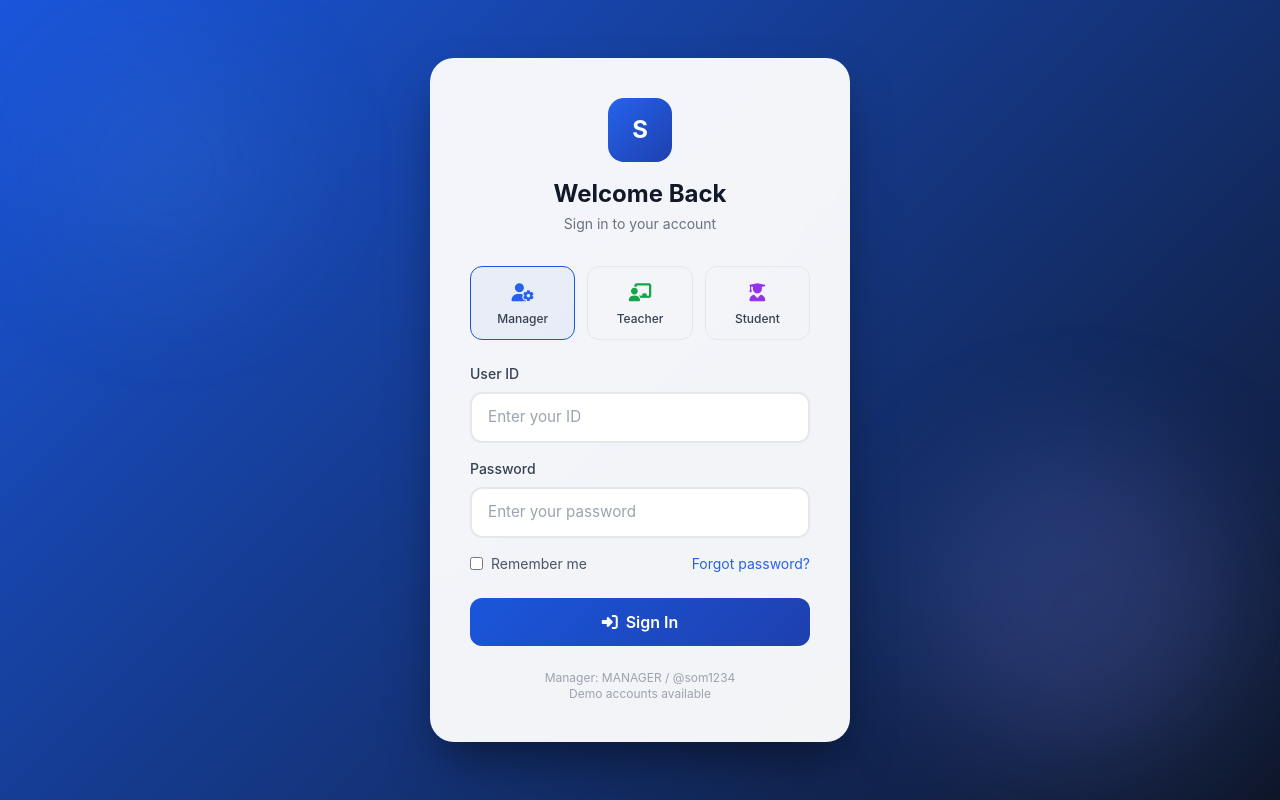
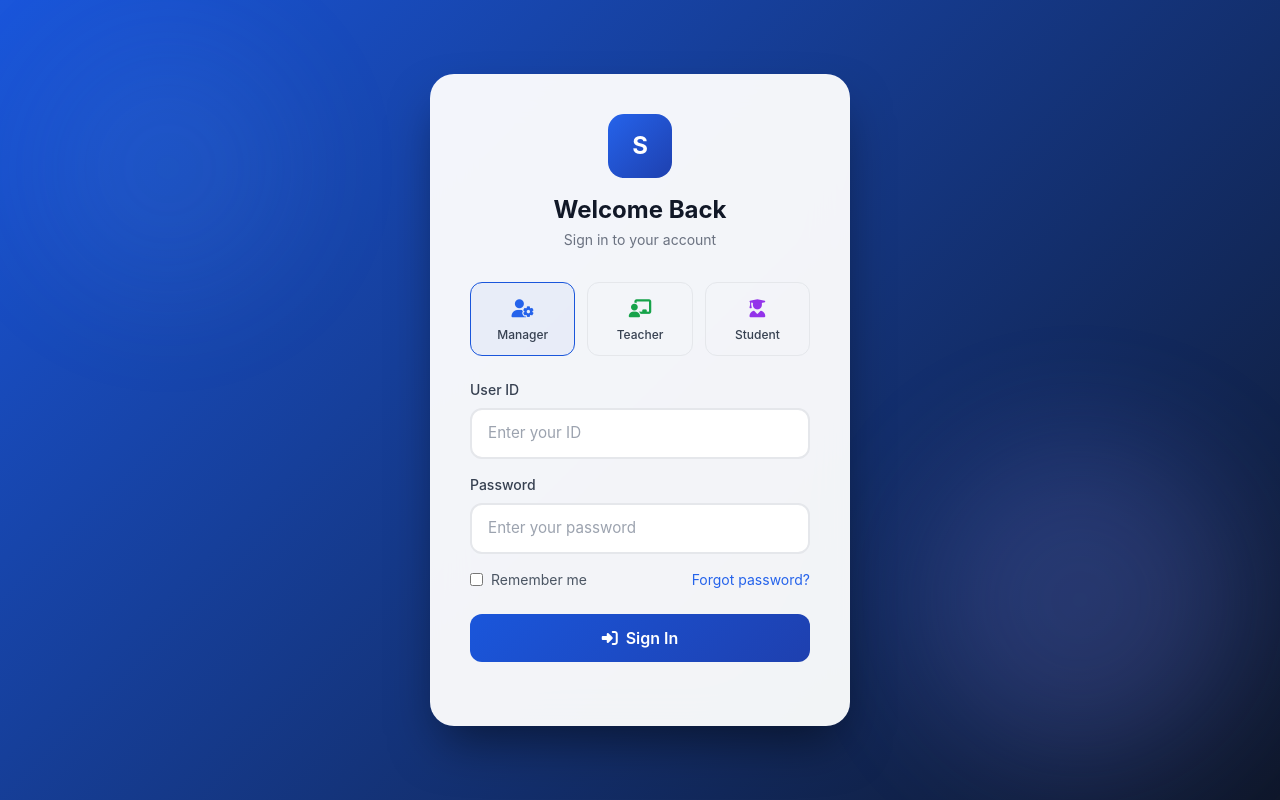
Before and after one commit to abdiqaadirhilaal/open-somalia-star-web, a website: page login.html in a window 1280 px wide. Drawn offline with nearby package versions, Linux system fonts and the light colour scheme.

Commit message:
fix: remove demo credentials from login page

```diff
--- a/login.html
+++ b/login.html
@@ -66,10 +66,7 @@
                 </button>
 
                 <div class="text-center mt-6">
-                    <p class="text-xs text-gray-400 dark:text-gray-500">
-                        Manager: MANAGER / @som1234<br>
-                        Demo accounts available
-                    </p>
+
                 </div>
             </form>
         </div>
```
